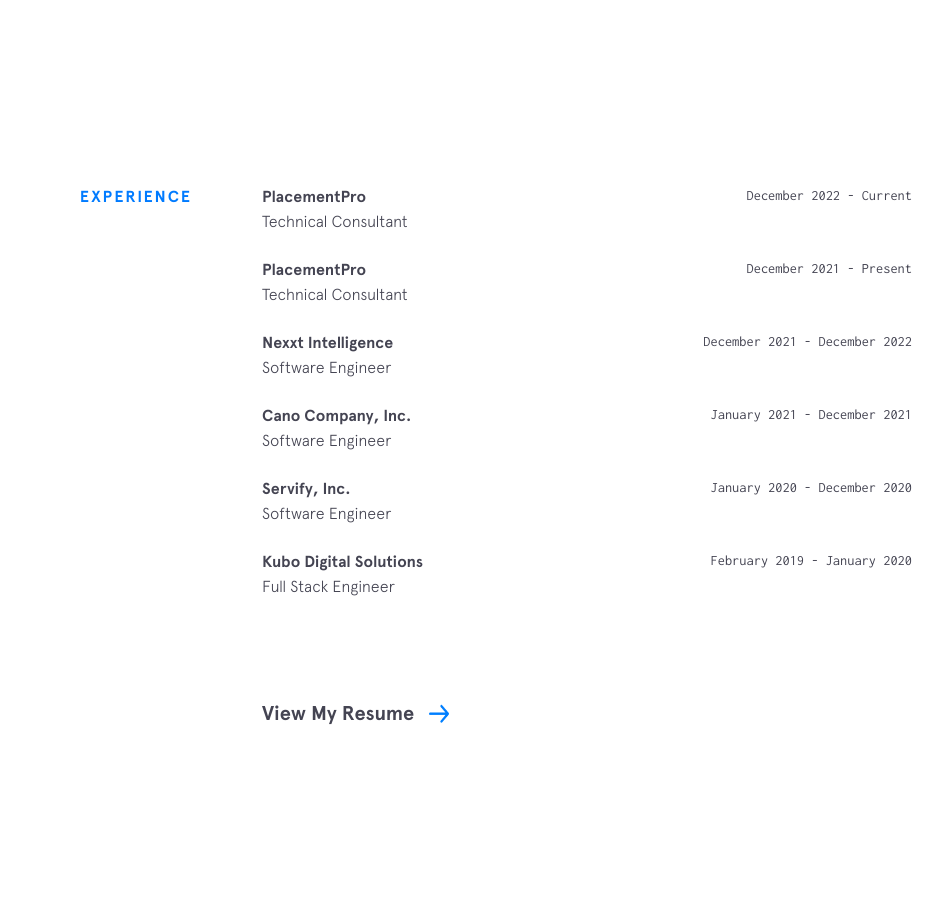
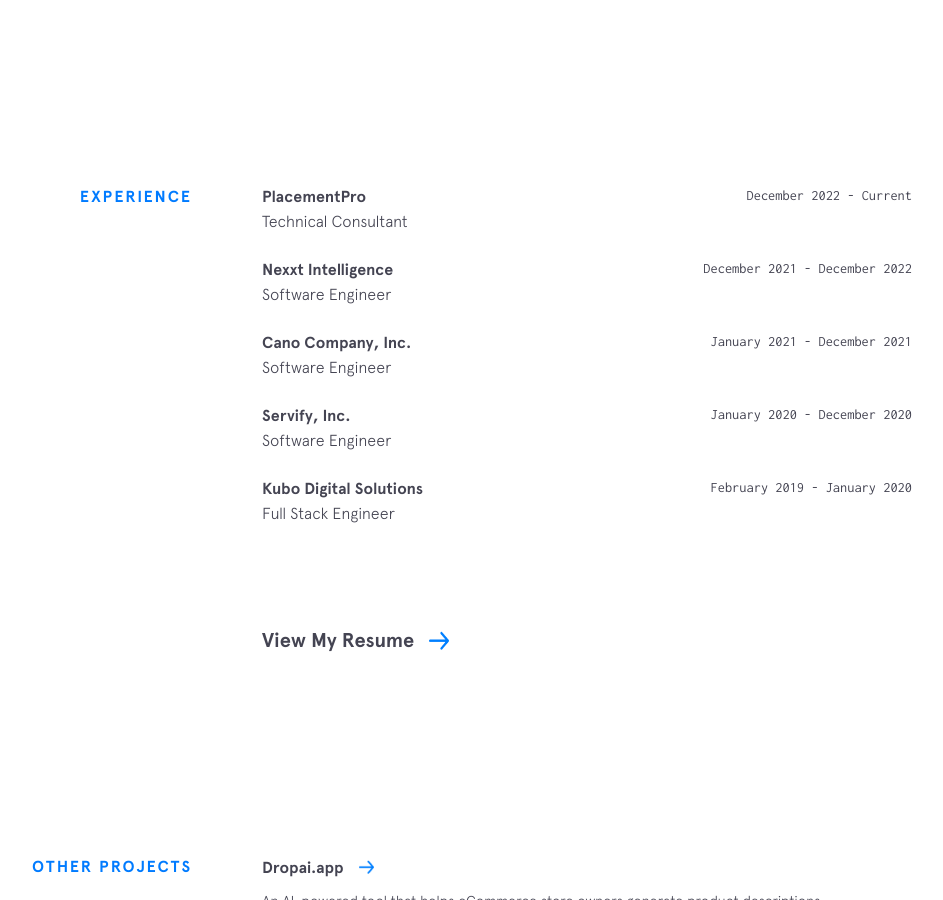
Before and after one commit to Haisem-j/portfolio4, a Jekyll site: the page built from index.html, in a window 1280 px wide and 900 px high, scrolled down 1587 px. Shown: the whole window, without its empty margins (188-1131 px from the left). Built offline with Jekyll 4.4.1, drawn with Linux system fonts in a browser that asks for light colours; nearby versions of some CDN libraries.

Commit message:
date test

```diff
--- a/_data/experience.yml
+++ b/_data/experience.yml
@@ -1,11 +1,6 @@
 - company: PlacementPro
   url: https://placementpro.io/
   time: December 2022 - Current
-  position: Technical Consultant
-
-- company: PlacementPro
-  url: https://placementpro.io/
-  time: December 2021 - Present
   position: Technical Consultant
 
 - company: Nexxt Intelligence
```
